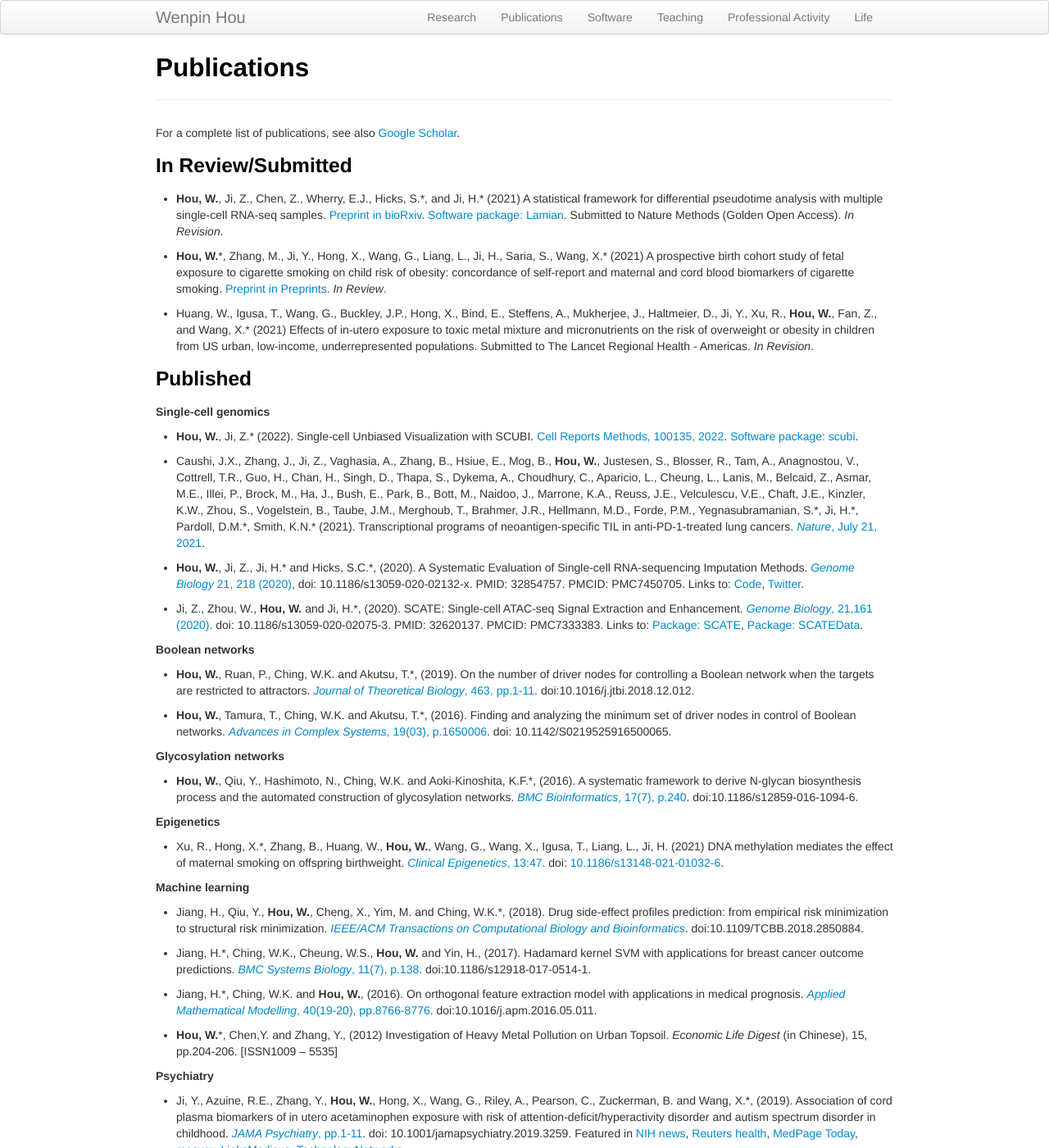
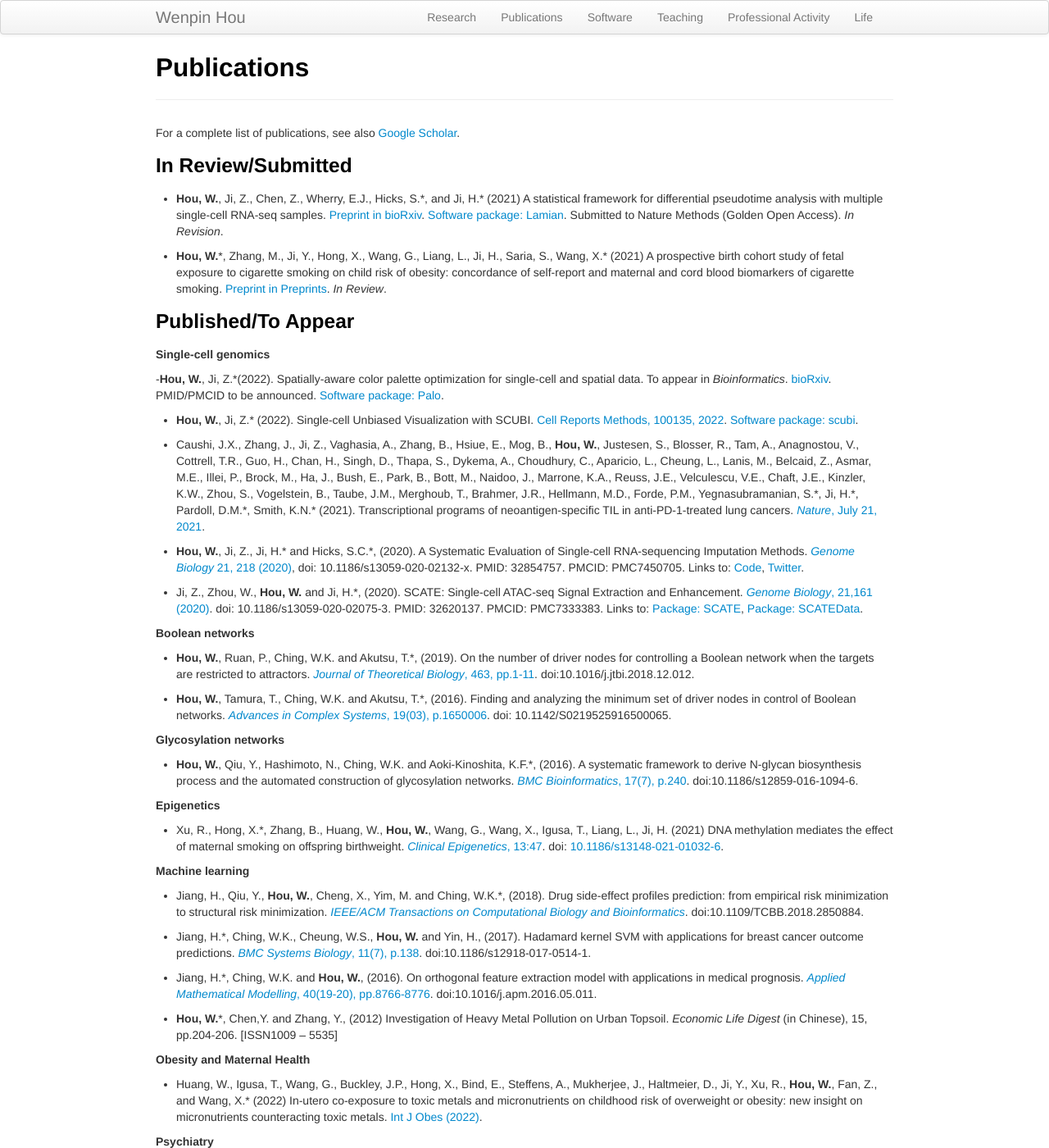
Before and after one commit to Winnie09/Wenpin_Hou, a Jekyll site: the page built from pages/publications.md, in a window 1280 px wide and 1400 px high. Shown: the whole window at 82% size. Built offline with Jekyll 4.4.1, drawn with Linux system fonts in a browser that asks for light colours.

Commit message:
add publications

```diff
--- a/pages/publications.md
+++ b/pages/publications.md
@@ -14,10 +14,13 @@ For a complete list of publications, see also [Google Scholar](https://scholar.g
 
 - **Hou, W.**\*, Zhang, M., Ji, Y., Hong, X., Wang, G., Liang, L., Ji, H., Saria, S., Wang, X.\* (2021)  A prospective birth cohort study of fetal exposure to cigarette smoking on child risk of obesity: concordance of self-report and maternal and cord blood biomarkers of cigarette smoking.  [Preprint in Preprints](https://www.preprints.org/manuscript/202110.0296/v1). *In Review*.
 
-- Huang, W., Igusa, T., Wang, G., Buckley, J.P., Hong, X., Bind, E., Steffens, A., Mukherjee, J., Haltmeier, D., Ji, Y., Xu, R., **Hou, W.**, Fan, Z., and Wang, X.\* (2021) Effects of in-utero exposure to toxic metal mixture and micronutrients on the risk of overweight or obesity in children from US urban, low-income, underrepresented populations. Submitted to The Lancet Regional Health - Americas. *In Revision*.
 
-### Published
+
+### Published/To Appear
 ##### Single-cell genomics
+
+-**Hou, W.**, Ji, Z.\*(2022). Spatially-aware color palette optimization for single-cell and spatial data. To appear in *Bioinformatics*. [bioRxiv](https://www.biorxiv.org/content/10.1101/2022.03.13.484080v1). PMID/PMCID to be announced. [Software package: Palo](https://winnie09.github.io/Wenpin_Hou/pages/Palo.html).
+
 
 - **Hou, W.**, Ji, Z.\* (2022). Single-cell Unbiased Visualization with SCUBI.  [Cell Reports Methods, 100135, 2022](https://www.cell.com/cell-reports-methods/fulltext/S2667-2375(21)00204-6). [Software package: scubi](https://winnie09.github.io/Wenpin_Hou/pages/SCUBI.html).
 
@@ -50,6 +53,11 @@ For a complete list of publications, see also [Google Scholar](https://scholar.g
 
 - **Hou, W.**\*, Chen,Y. and Zhang, Y., (2012) Investigation of Heavy Metal Pollution on Urban Topsoil. *Economic Life Digest* (in Chinese), 15, pp.204-206. [ISSN1009 -- 5535]
 
+
+##### Obesity and Maternal Health
+
+- Huang, W., Igusa, T., Wang, G., Buckley, J.P., Hong, X., Bind, E., Steffens, A., Mukherjee, J., Haltmeier, D., Ji, Y., Xu, R., **Hou, W.**, Fan, Z., and Wang, X.\* (2022) In-utero co-exposure to toxic metals and micronutrients on childhood risk of overweight or obesity: new insight on micronutrients counteracting toxic metals. [Int J Obes (2022)](https://doi.org/10.1038/s41366-022-01127-x).
+
 ##### Psychiatry
 
 - Ji, Y., Azuine, R.E., Zhang, Y., **Hou, W.**, Hong, X., Wang, G., Riley, A., Pearson, C., Zuckerman, B. and Wang, X.\*, (2019). Association of cord plasma biomarkers of in utero acetaminophen exposure with risk of attention-deficit/hyperactivity disorder and autism spectrum disorder in childhood. [*JAMA Psychiatry*, pp.1-11](https://jamanetwork.com/journals/jamapsychiatry/article-abstract/2753512). doi: 10.1001/jamapsychiatry.2019.3259. Featured in  [NIH news](https://www.nih.gov/news-events/news-releases/nih-funded-study-suggests-acetaminophen-exposure-pregnancy-linked-higher-risk-adhd-autism), [Reuters health](https://www.reuters.com/article/us-health-pregnancy-acetaminophen/babies-at-higher-risk-for-adhd-autism-if-pregnant-moms-took-acetaminophen-idUSKBN1X920J?fbclid=IwAR3T4phyb6Fu4F9zQVNL4EWgET04m4ITHD6S1R8eZkvj2j3TBIPJZSpYqf0), [MedPage Today](https://www.medpagetoday.com/obgyn/pregnancy/83040), [meaww](https://meaww.com/taking-pain-relief-drug-acetaminophen-pregnancy-risk-autism-adhd-study), [LinksMedicus](https://linksmedicus.com/news/study-utero-acetaminophen-exposure-linked-increased-risk-adhd-autism-spectrum-disorder-childhood/), [TechnologyNetworks](https://www.technologynetworks.com/drug-discovery/news/paracetamol-during-pregnancy-could-be-linked-to-increased-risk-of-adhd-and-autism-326647).
```
